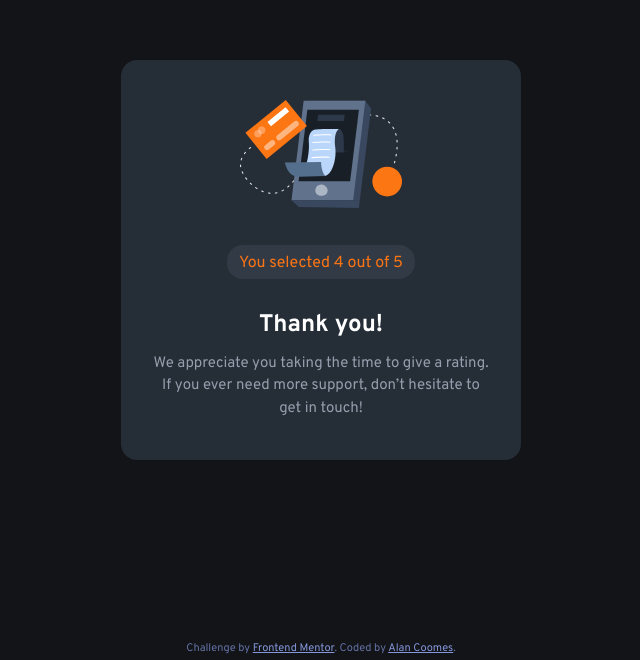
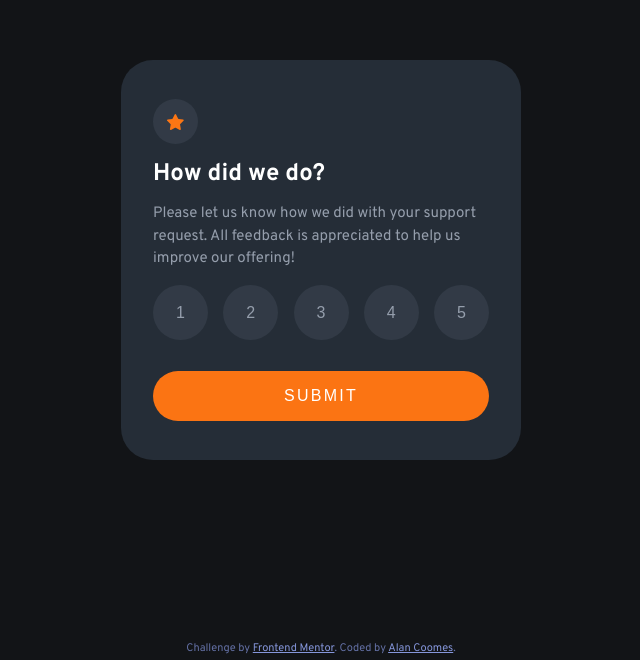
Before and after one commit to alancoomes/interactive-rating-component, a React (Vite) app: page / in a window 1280 px wide. Shown: the part 140-800 px from the top of the page, without its empty margins (319-959 px from the left). Built offline with nearby package versions, Linux system fonts and the light colour scheme.

Commit message:
finished rating functionality

```diff
--- a/src/App.jsx
+++ b/src/App.jsx
@@ -1,12 +1,27 @@
-import reactLogo from "./assets/react.svg";
+import { useState } from "react";
 import Rating from "./Rating";
 import ThankYou from "./ThankYou";
 
 function App() {
+  const [rating, setRating] = useState(0);
+  const [submit, setSubmit] = useState(false);
+
+  const onRating = (rateNum) => {
+    setRating(rateNum);
+  };
+
+  const onSubmitRating = (bool) => {
+    setSubmit(bool);
+  };
+
   return (
-    <>
-      <ThankYou />
-    </>
+    <div>
+      {submit ? (
+        <ThankYou rating={rating} />
+      ) : (
+        <Rating onRating={onRating} onSubmitRating={onSubmitRating} />
+      )}
+    </div>
   );
 }
 
--- a/src/Rating.css
+++ b/src/Rating.css
@@ -86,5 +86,12 @@ p {
 @media (min-width: 450px) {
   .rating-wrapper {
     width: 400px;
+    padding: 32px;
+    border-radius: 32px;
+  }
+
+  .rating-list button {
+    width: 55px;
+    height: 55px;
   }
 }
--- a/src/Rating.jsx
+++ b/src/Rating.jsx
@@ -1,7 +1,7 @@
 import React from "react";
 import "./Rating.css";
 
-const Rating = () => {
+const Rating = ({ onRating, onSubmitRating }) => {
   return (
     <div className="rating-wrapper">
       <div className="star-wrapper">
@@ -14,14 +14,16 @@ const Rating = () => {
       </p>
 
       <div className="rating-list">
-        <button>1</button>
-        <button>2</button>
-        <button>3</button>
-        <button>4</button>
-        <button>5</button>
+        <button onClick={() => onRating(1)}>1</button>
+        <button onClick={() => onRating(2)}>2</button>
+        <button onClick={() => onRating(3)}>3</button>
+        <button onClick={() => onRating(4)}>4</button>
+        <button onClick={() => onRating(5)}>5</button>
       </div>
 
-      <button className="submit">Submit</button>
+      <button onClick={() => onSubmitRating(true)} className="submit">
+        Submit
+      </button>
     </div>
   );
 };
--- a/src/ThankYou.css
+++ b/src/ThankYou.css
@@ -10,7 +10,7 @@
   padding: 24px;
 }
 
-h1 {
+h1.thankyou-header {
   color: var(--color-white);
   font-weight: 700;
   font-size: 1.5rem;
@@ -18,7 +18,7 @@ h1 {
   margin-bottom: -18px;
 }
 
-p {
+p.thankyou-para {
   margin: 0;
   color: var(--color-light-gray);
   font-weight: 400;
@@ -37,5 +37,7 @@ p {
 @media (min-width: 450px) {
   .thankyou-wrapper {
     width: 400px;
+    padding: 32px;
+    border-radius: 32px;
   }
 }
--- a/src/ThankYou.jsx
+++ b/src/ThankYou.jsx
@@ -1,9 +1,7 @@
 import React from "react";
 import "./ThankYou.css";
 
-const ThankYou = () => {
-  const rating = 4;
-
+const ThankYou = ({ rating }) => {
   return (
     <div className="thankyou-wrapper">
       <div className="icon-wrapper">
@@ -11,9 +9,9 @@ const ThankYou = () => {
       </div>
       <div className="rating-display">You selected {rating} out of 5</div>
 
-      <h1>Thank you!</h1>
+      <h1 className="thankyou-header">Thank you!</h1>
 
-      <p>
+      <p className="thankyou-para">
         We appreciate you taking the time to give a rating. If you ever need
         more support, don’t hesitate to get in touch!
       </p>
```
